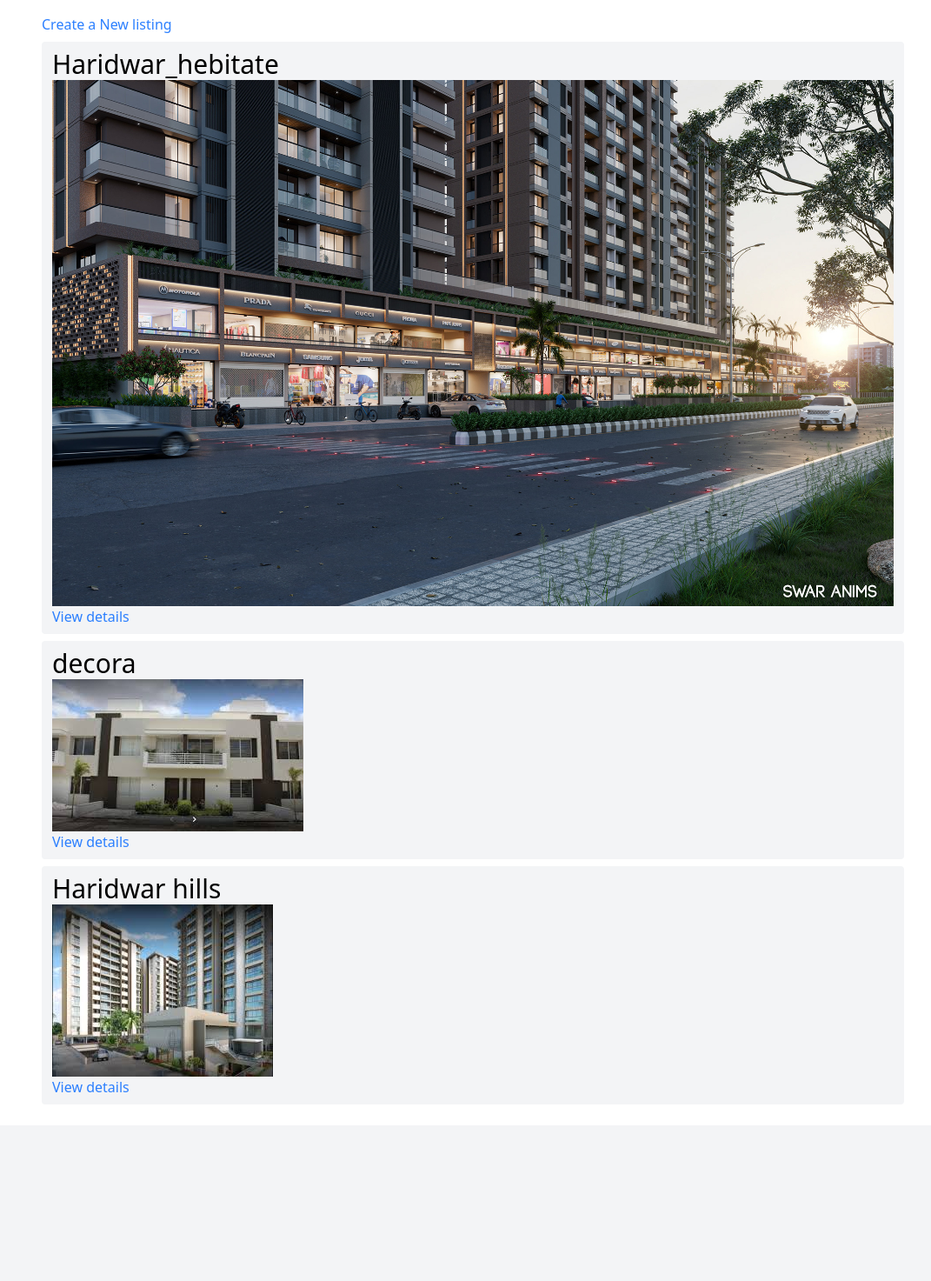
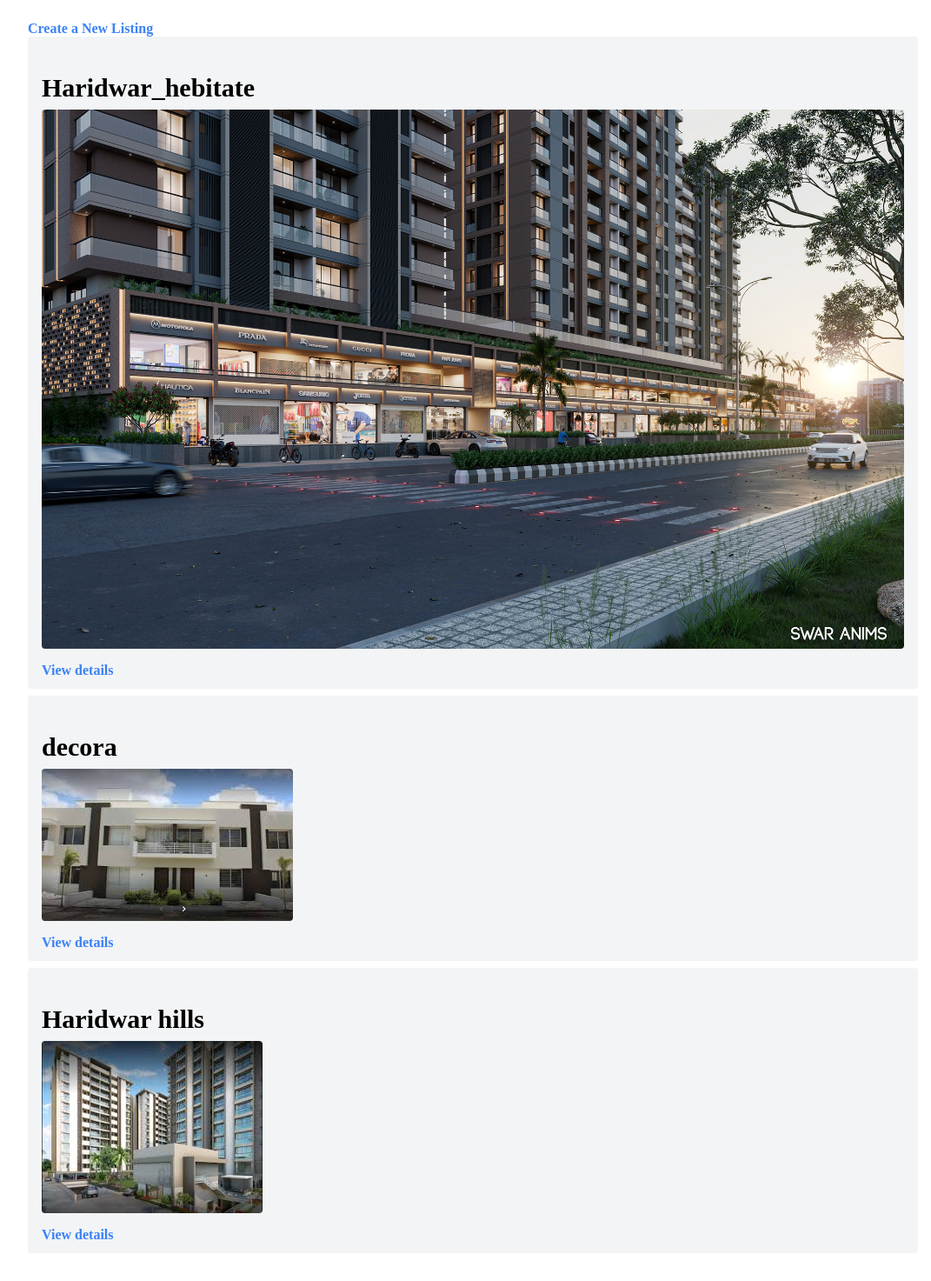
Before and after one commit to Jeet4103/Real_Estate_site-Django-, a Django app: page / in a window 1280 px wide. Shown: the whole page at 87% size, without its empty margins (96-1167 px from the left). Before the commit the page ends 1256 px from the top, so only its background shows below. Run offline with Django 5.2, Linux system fonts and the light colour scheme; data comes from the database, SQL or seed files in the repository; both versions use the stored data as it was after the commit.

Commit message:
first project

```diff
--- /dev/null
+++ b/real_state/listings/static/css/styles.css
@@ -0,0 +1,223 @@
+@import url('https://unpkg.com/@tailwindcss/browser@4');
+
+.container {
+    margin-left: auto;
+    margin-right: auto;
+    max-width: 64rem; /* Equivalent to max-w-5xl */
+    padding-left: 1rem; /* Equivalent to px-4 */
+    padding-right: 1rem;
+    padding-top: 1rem; /* Equivalent to py-4 */
+    padding-bottom: 1rem;
+}
+
+.listing-container {
+    padding: 0.5rem 0.75rem; /* px-3 py-2 */
+    background-color: #f3f4f6; /* bg-gray-100 */
+    border-radius: 0.125rem; /* rounded-sm */
+    margin: 0.5rem 0; /* my-2 */
+    display: block;
+    transition: background-color 0.2s ease-in-out;
+}
+
+.listing-container:hover {
+    background-color: #d1d5db; /* hover:bg-gray-300 */
+}
+
+.listing-title {
+    font-size: 1.875rem; /* text-3xl */
+}
+
+.price-text {
+    color: #111827; /* text-gray-900 */
+}
+
+.address-text {
+    color: #4b5563; /* text-gray-600 */
+    font-size: 0.875rem; /* text-sm */
+}
+
+.staff-actions {
+    margin-top: 1.25rem; /* mt-5 */
+    padding-top: 1.25rem; /* py-5 */
+    border-top: 1px solid #e5e7eb; /* border-t border-gray-200 */
+}
+
+.action-link {
+    color: #3b82f6; /* text-blue-500 */
+    font-size: 0.875rem; /* text-sm */
+    text-decoration: none;
+    transition: color 0.2s ease-in-out;
+}
+
+.action-link:hover {
+    color: #1d4ed8; /* hover:text-blue-700 */
+}
+
+.ml-3 {
+    margin-left: 0.75rem; /* Equivalent to ml-3 */
+}
+
+/* styles.css */
+
+.heading {
+    font-size: 2.25rem; /* Tailwind’s text-4xl equivalent */
+    color: #1a202c; /* Tailwind’s text-gray-900 equivalent */
+}
+
+.form-container {
+    display: block;
+    font-weight: 600;
+    color: #4a5568; /* Tailwind’s text-gray-700 equivalent */
+    width: 100%;
+    padding: 1rem;
+    border: 1px solid #e2e8f0;
+    border-radius: 0.5rem;
+}
+
+.form-group {
+    margin-bottom: 1rem;
+}
+
+.submit-button {
+    margin-top: 1rem;
+    background-color: #3b82f6; /* Tailwind’s bg-blue-500 equivalent */
+    color: white;
+    padding: 0.5rem 1rem;
+    border-radius: 0.5rem;
+    transition: background-color 0.2s;
+    border: none;
+}
+
+.submit-button:hover {
+    background-color: #2563eb; /* Tailwind’s bg-blue-600 equivalent */
+}
+/* styles.css */
+
+.heading {
+    font-size: 2.25rem; /* Equivalent to Tailwind's text-4xl */
+    color: #1a202c; /* Equivalent to Tailwind's text-gray-900 */
+}
+
+.form-container {
+    display: block;
+    font-weight: 600;
+    color: #4a5568; /* Equivalent to Tailwind's text-gray-700 */
+    width: 100%;
+    padding: 1rem;
+    border: 1px solid #e2e8f0;
+    border-radius: 0.5rem;
+}
+
+.form-group {
+    margin-bottom: 1rem;
+}
+
+.submit-button {
+    margin-top: 1rem;
+    background-color: #3b82f6; /* Equivalent to Tailwind's bg-blue-500 */
+    color: white;
+    padding: 0.5rem 1rem;
+    border-radius: 0.5rem;
+    transition: background-color 0.2s;
+    border: none;
+}
+
+.submit-button:hover {
+    background-color: #2563eb; /* Equivalent to Tailwind's bg-blue-600 */
+}
+/* styles.css */
+
+.create-listing-link {
+    color: #3b82f6; /* Tailwind's text-blue-500 */
+    text-decoration: none;
+    font-weight: bold;
+}
+
+.create-listing-link:hover {
+    color: #1d4ed8; /* Tailwind's text-blue-700 */
+}
+
+.listing-card {
+    padding: 0.75rem 1rem;
+    background-color: #f3f4f6; /* Tailwind's bg-gray-100 */
+    border-radius: 4px;
+    margin-bottom: 0.5rem;
+    transition: background-color 0.2s;
+}
+
+.listing-card:hover {
+    background-color: #d1d5db; /* Tailwind's bg-gray-300 */
+}
+
+.listing-title {
+    font-size: 1.875rem; /* Tailwind's text-3xl */
+    font-weight: bold;
+    margin-bottom: 0.5rem;
+}
+
+.listing-image {
+    max-width: 100%;
+    height: auto;
+    border-radius: 4px;
+    margin-bottom: 0.5rem;
+}
+
+.no-image-text {
+    font-style: italic;
+    color: #6b7280; /* Tailwind's text-gray-500 */
+}
+
+/* styles.css */
+/* styles.css */
+
+/* Listing Card */
+.listing-card {
+    padding: 0.75rem 1rem;
+    background-color: #f3f4f6; /* Tailwind's bg-gray-100 */
+    border-radius: 4px;
+    margin-bottom: 0.5rem;
+    transition: background-color 0.2s;
+}
+
+.listing-card:hover {
+    background-color: #d1d5db; /* Tailwind's bg-gray-300 */
+}
+
+.listing-title {
+    font-size: 1.875rem; /* Tailwind's text-3xl */
+    font-weight: bold;
+    margin-bottom: 0.5rem;
+}
+
+/* Container for Image and Link */
+.listing-image-container {
+    display: flex;
+    flex-direction: column;
+    align-items: flex-start;
+    height: auto;
+}
+
+/* Styling for Image */
+.listing-image {
+    max-width: 100%;
+    height: auto;
+    border-radius: 4px;
+}
+
+/* "View details" link placed below the image or "No image available" text */
+.view-details-link {
+    color: #3b82f6; /* Tailwind's text-blue-500 */
+    text-decoration: none;
+    font-weight: bold;
+    margin-top: 8px; /* Space between the image (or text) and the link */
+}
+
+.view-details-link:hover {
+    color: #1d4ed8; /* Tailwind's text-blue-700 */
+}
+
+/* For No Image Text */
+.no-image-text {
+    font-style: italic;
+    color: #6b7280; /* Tailwind's text-gray-500 */
+}
--- a/real_state/listings/templates/base.html
+++ b/real_state/listings/templates/base.html
@@ -1,16 +1,16 @@
+{% load static %}
+
 <!DOCTYPE html>
 <html lang="en">
 <head>
     <title>Django Real Estate</title>
-    <script src="https://unpkg.com/@tailwindcss/browser@4"></script>
+    <!-- Load the static CSS file -->
+    <link rel="stylesheet" href="{% static 'css/styles.css' %}">
 </head>
 <body>
-    <div class="mx-auto max-w-5xl px-4 py-4" >
+    <div class="container">
         {% block content %}
-
-         {% endblock content %}
+        {% endblock content %}
     </div>
-
-
 </body>
 </html>
--- a/real_state/listings/templates/listings.html
+++ b/real_state/listings/templates/listings.html
@@ -1,23 +1,22 @@
 {% extends 'base.html' %}
 
 {% block content %}
-<a href="/add-listing/" class="text-blue-500 hover:text-blue-700">Create a New listing </a>
+<a href="/add-listing/" class="create-listing-link">Create a New Listing</a>
+
 {% for listing in listings %}
+<div class="listing-card">
+   <h3 class="listing-title">{{ listing.title }}</h3>
 
-<div class="px-3 py-2 bg-gray-100 hover:bg-gray-300 block my-2 rounded-sm">
-   <h3 class="text-3xl "> {{ listing.title }}</h3>
-
-   {% if listing.image %}
-       <img src="{{ listing.image.url }}" alt="{{ listing.title }}">
-   {% else %}
-       <p>No image available</p>
-   {% endif %}
-
-   <a href="/listings/{{ listing.id }}" class="text-blue-500 hover:text-blue-700">
-       View details
-   </a>
+   <div class="listing-image-container">
+       {% if listing.image %}
+           <img src="{{ listing.image.url }}" alt="{{ listing.title }}" class="listing-image">
+       {% else %}
+           <p class="no-image-text">No image available</p>
+       {% endif %}
+       <!-- The link is always present, regardless of the image -->
+       <a href="/listings/{{ listing.id }}" class="view-details-link">View details</a>
+   </div>
 </div>
-
 {% endfor %}
 
 {% endblock content %}
```
Also changed, not shown: real_state/listings/templates/listing.html (+10 -15 lines), real_state/listings/templates/listing_create.html (+5 -4 lines), real_state/listings/templates/listing_update.html (+4 -5 lines), real_state/real_state/settings.py (+6 -1 lines), real_state/db.sqlite3, real_state/media/decora_4LL2kdo.jpg (added), real_state/media/fff48d135982911.61f16172b206d.jpg (added).
